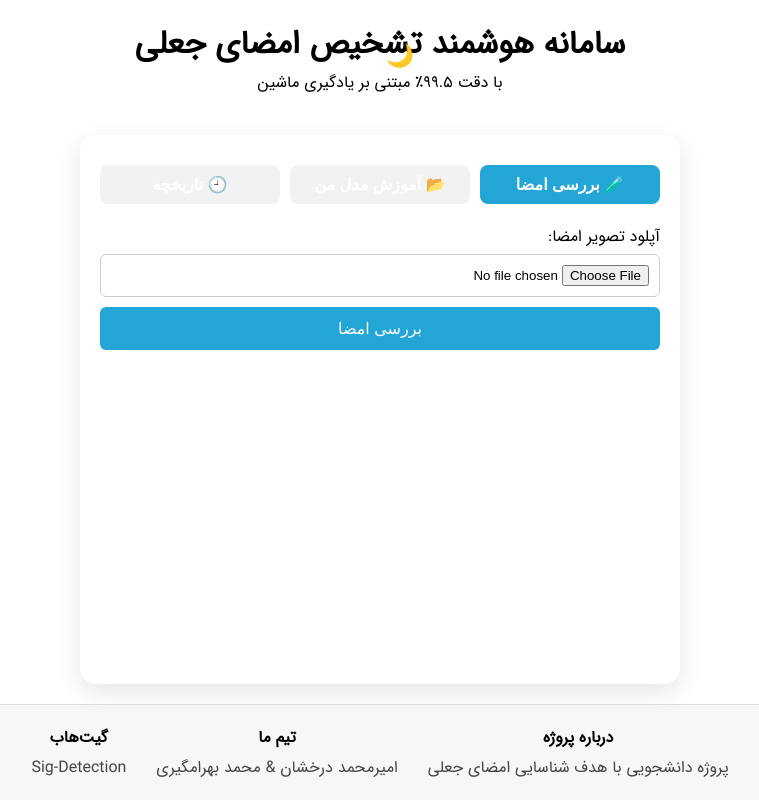
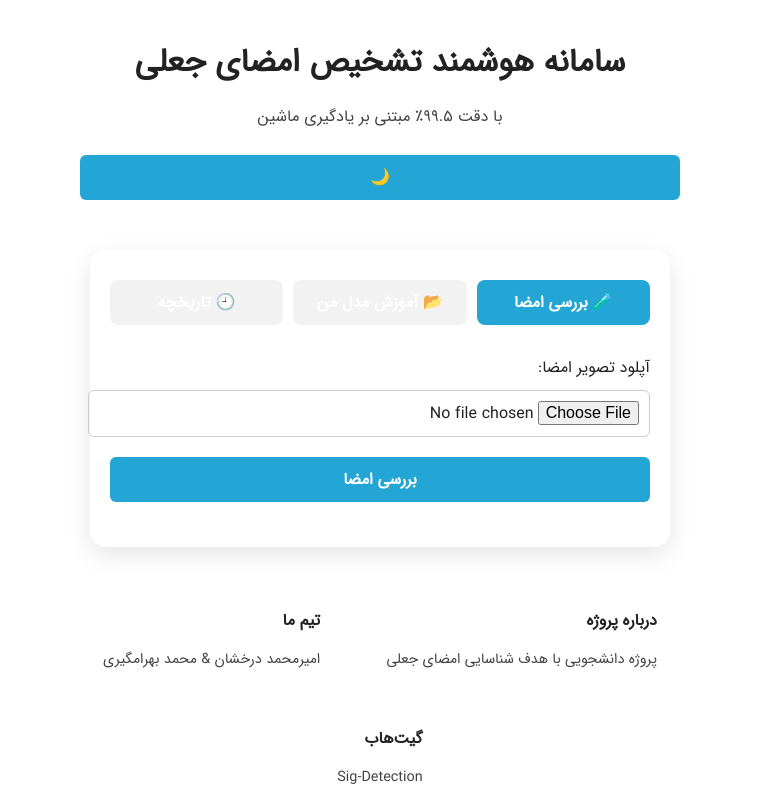
Before and after one commit to Amir-Der/Sig-Detection, a Flask app: page / in a window 1280 px wide. Shown: the whole page, without its empty margins (260-1019 px from the left). Before the commit the page ends 778 px from the top, so only its background shows below. Run offline with Flask 3, Linux system fonts and the light colour scheme; the visitor is signed in with stand-in values (Sample User, id 1).

Commit message:
Update style.css

```diff
--- a/static/style.css
+++ b/static/style.css
@@ -1,7 +1,5 @@
-/* -------------- RESET -------------- */
-* { box-sizing: border-box; margin:0; padding:0; }
+/* ⏺ style.css نسخه نهایی با مرکزچین کردن فرم‌های Login/Register و تنظیم فونت IRANSans */
 
-/* -------------- FONTS -------------- */
 @font-face {
   font-family: 'IRANSans';
   src: url('/static/fonts/IRANSansWeb.woff2') format('woff2'),
@@ -10,97 +8,147 @@
   font-style: normal;
 }
 
-/* -------------- BASE -------------- */
-body {
+/* پایه */
+html, body {
+  margin: 0;
+  padding: 0;
+  height: 100%;
   font-family: 'IRANSans', sans-serif;
-  background: #fff;
-  display: flex; flex-direction: column; min-height: 100vh;
-  transition: background 0.3s, color 0.3s;
-}
-body.dark { background: #121212; color: #eee; }
-
-.site-header {
-  text-align: center; padding: 20px;
-  position: relative;
-}
-#dark-toggle {
-  position: absolute; top: 20px; left: 20px;
-  background: none; border:none; font-size:1.4rem; cursor:pointer;
+  background: linear-gradient(135deg, rgba(35,213,171,0.25), rgba(35,166,213,0.25)), #ffffff;
+  background-blend-mode: overlay;
+  color: #222;
+  display: flex;
+  flex-direction: column;
+  align-items: center;
+  justify-content: center;
 }
 
+/* کانتینر مرکزی برای فرم‌ها */
+.container {
+  display: flex;
+  flex-direction: column;
+  align-items: center;
+  justify-content: center;
+  width: 100%;
+  max-width: 400px;
+  padding: 20px;
+  background: rgba(255,255,255,0.4);
+  backdrop-filter: blur(10px);
+  border-radius: 16px;
+  box-shadow: 0 8px 24px rgba(0,0,0,0.1);
+}
+
+/* هدر سایت */
+.site-header {
+  text-align: center;
+  padding: 20px;
+  width: 100%;
+  max-width: 600px;
+  margin-bottom: 20px;
+}
+.site-header h1 {
+  font-size: 2rem;
+  margin-bottom: 10px;
+}
+.site-header p {
+  font-size: 1rem;
+  color: #444;
+}
+
+/* کارت داشبورد */
 .card {
   background: rgba(255,255,255,0.5);
   backdrop-filter: blur(10px);
   border-radius: 16px;
   box-shadow: 0 8px 24px rgba(0,0,0,0.1);
-  margin: 20px auto; padding: 20px;
-  width: 90%; max-width: 600px;
-  flex:1;
+  padding: 20px;
+  width: 90%;
+  max-width: 600px;
+  margin-bottom: 20px;
+}
+
+/* تب‌ها */
+.tab-buttons { display: flex; gap: 10px; margin-bottom: 20px; }
+.tab {
+  flex: 1;
+  padding: 10px;
+  border: none;
+  border-radius: 8px;
+  background: rgba(0,0,0,0.05);
+  font-weight: bold;
+  cursor: pointer;
   transition: background 0.3s;
+  text-align: center;
 }
-body.dark .card { background: rgba(0,0,0,0.4); }
-
-.tab-buttons { display:flex; gap:10px; margin-bottom:20px; }
-.tab {
-  flex:1; padding:10px; border:none; border-radius:8px;
-  background: rgba(0,0,0,0.05); cursor:pointer; font-weight:bold;
-  transition: background 0.3s,color 0.3s;
-}
-body.dark .tab { background: rgba(255,255,255,0.1); color:#ccc; }
-.tab.active { background: #23a6d5; color:#fff; }
+.tab.active { background: #23a6d5; color: #fff; }
 .tab:hover:not(.active) { background: rgba(0,0,0,0.1); }
 
-.tab-content { display:block; }
-.hidden { display:none; }
+/* محتوا */
+.tab-content { display: block; }
+.hidden { display: none; }
 
-form { margin-bottom:20px; }
-label { display:block; margin:10px 0 5px; }
-input[type="file"] {
-  width:100%; padding:10px; border-radius:6px;
-  background: rgba(255,255,255,0.8); border:1px solid #ccc;
+/* ورودی‌ها و دکمه‌ها */
+input[type="file"], button {
+  width: 100%;
+  margin: 10px 0;
+  padding: 10px;
+  border-radius: 6px;
+  border: 1px solid #ccc;
+  font-size: 1rem;
+  font-family: 'IRANSans', sans-serif;
 }
-body.dark input[type="file"] { background: rgba(255,255,255,0.1); border:1px solid #555; color:#eee; }
 button {
-  width:100%; padding:12px; margin-top:10px;
-  border:none; border-radius:6px; background:#23a6d5;
-  color:#fff; font-size:1rem; cursor:pointer; transition: background 0.3s;
+  background: #23a6d5;
+  color: #fff;
+  font-weight: bold;
+  cursor: pointer;
+  transition: background 0.3s;
+  border: none;
 }
-button:hover { background:#1c8eb4; }
+button:hover { background: #1c8eb4; }
 
+/* پیش‌نمایش */
 .preview img {
-  max-width:100px; max-height:100px; margin-top:10px; border-radius:6px;
-  animation: fadeIn 0.5s;
+  max-width: 100px;
+  margin-top: 10px;
+  border-radius: 6px;
+}
+.result {
+  margin-top: 15px;
+  font-size: 1.1rem;
+  font-weight: bold;
 }
 
-.result {
-  margin-top:15px; font-size:1.1rem; font-weight:bold;
-  animation: fadeIn 0.5s;
+/* نوار پیشرفت */
+.progress-bar {
+  width: 100%;
+  height: 8px;
+  background: #eee;
+  border-radius: 4px;
+  overflow: hidden;
+  margin: 10px 0;
 }
+.progress-fill { width: 0%; height: 100%; background: #23a6d5; transition: width 0.5s; }
 
-.progress-bar {
-  width:100%; height:10px; background:#eee; border-radius:5px; overflow:hidden;
-  margin:10px 0; transition: opacity 0.3s;
+/* فوتر */
+.site-footer {
+  width: 100%;
+  max-width: 600px;
+  display: flex;
+  justify-content: space-around;
+  flex-wrap: wrap;
+  gap: 20px;
+  margin-top: 20px;
 }
-.progress-fill {
-  width:0%; height:100%; background:#23a6d5; transition: width 0.5s;
+.site-footer h4 { margin-bottom: 8px; }
+.site-footer p, .site-footer a {
+  font-size: 0.9rem;
+  color: #444;
+  text-decoration: none;
 }
+.site-footer a:hover { text-decoration: underline; }
 
-.site-footer {
-  background: #f7f7f7; padding:20px; text-align:center;
-  display:flex; justify-content:center; gap:30px;
-  border-top:1px solid #ddd;
-}
-body.dark .site-footer { background:#1e1e1e; border-top:1px solid #444; }
-.footer-section h4 { margin-bottom:5px; }
-.footer-section p, .footer-section a { color:#444; text-decoration:none; }
-body.dark .footer-section p, body.dark .footer-section a { color:#ccc; }
-.footer-section a:hover { text-decoration:underline; }
-
-@keyframes fadeIn {
-  from { opacity:0; transform: translateY(10px); }
-  to { opacity:1; transform: translateY(0); }
-}
-
-@media (max-width:600px) {
+/* ریسپانسیو */
+@media (max-width: 600px) {
   .tab-buttons { flex-direction: column; }
 }
```
